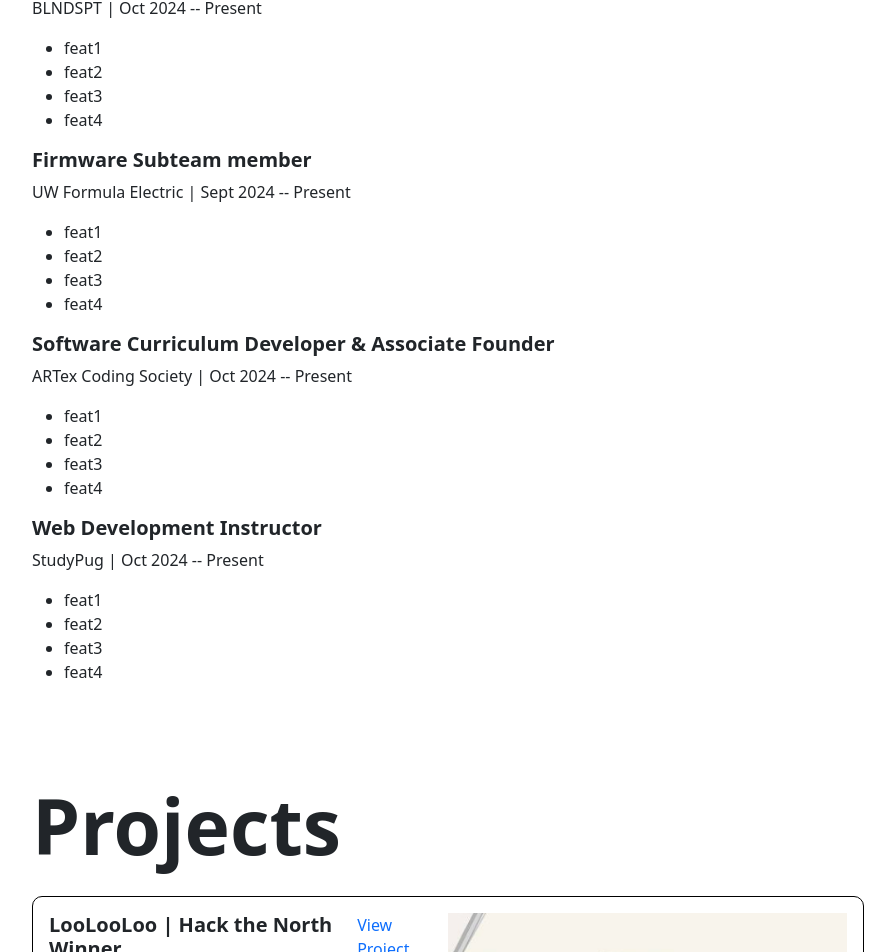
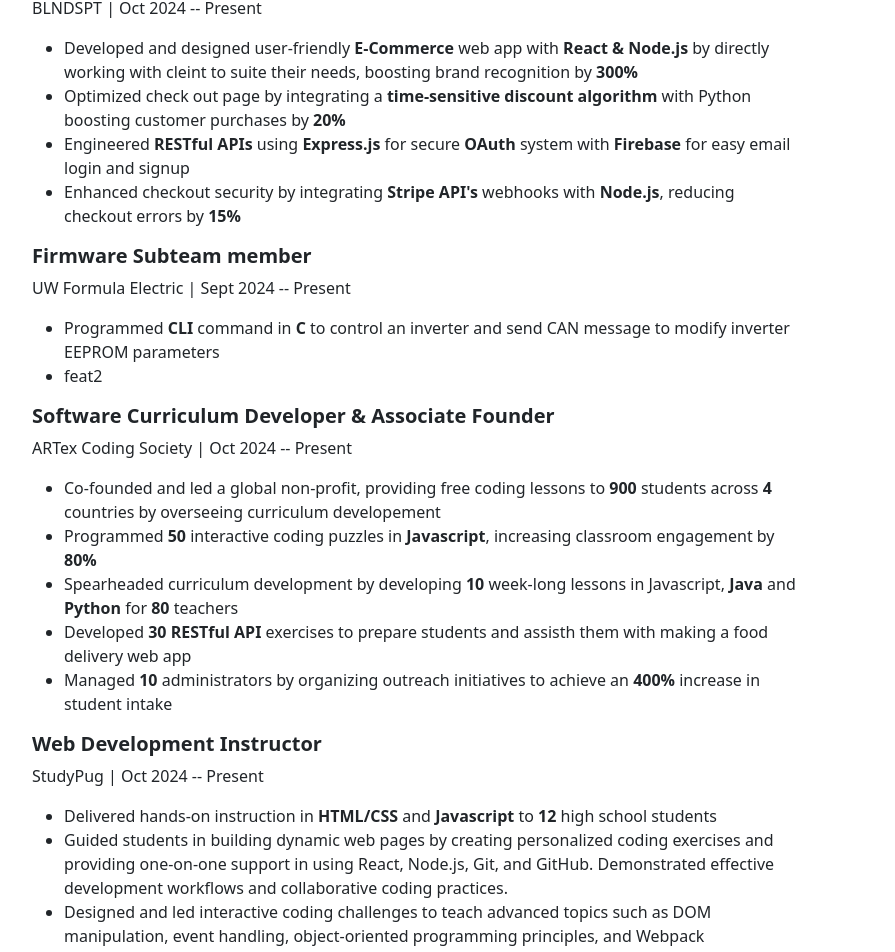
Before and after one commit to gordonzhang1/personal-portfolio, a React (Vite) app: page / in a window 1280 px wide. Shown: the part 2714-3666 px from the top of the page, without its empty margins (192-1087 px from the left). Built offline with nearby package versions, Linux system fonts and the light colour scheme.

Commit message:
feat: experiences

```diff
--- a/src/components/Experience.jsx
+++ b/src/components/Experience.jsx
@@ -11,10 +11,29 @@
           <h2>Full Stack Developer</h2>
           <p class="date-location">BLNDSPT | Oct 2024 -- Present</p>
           <ul className="experience-ul-1">
-            <li>feat1</li>
-            <li>feat2</li>
-            <li>feat3</li>
-            <li>feat4</li>
+            <li>
+              Developed and designed user-friendly <strong>E-Commerce</strong>{" "}
+              web app with <strong>React & Node.js</strong> by directly working
+              with cleint to suite their needs, boosting brand recognition by
+              <strong> 300%</strong>
+            </li>
+            <li>
+              Optimized check out page by integrating a{" "}
+              <strong>time-sensitive discount algorithm</strong> with Python
+              boosting customer purchases by <strong>20%</strong>
+            </li>
+            <li>
+              Engineered <strong>RESTful APIs</strong> using{" "}
+              <strong>Express.js</strong> for secure <strong>OAuth</strong>{" "}
+              system with <strong>Firebase</strong> for easy email login and
+              signup
+            </li>
+            <li>
+              Enhanced checkout security by integrating{" "}
+              <strong>Stripe API's</strong> webhooks with{" "}
+              <strong>Node.js</strong>, reducing checkout errors by{" "}
+              <strong>15%</strong>
+            </li>
           </ul>
         </div>
         <div className="item2">
@@ -23,10 +42,12 @@
             UW Formula Electric | Sept 2024 -- Present
           </p>
           <ul className="experience-ul-1">
-            <li>feat1</li>
+            <li>
+              Programmed <strong>CLI</strong> command in <strong>C</strong> to
+              control an inverter and send CAN message to modify inverter EEPROM
+              parameters
+            </li>
             <li>feat2</li>
-            <li>feat3</li>
-            <li>feat4</li>
           </ul>
         </div>
         <div className="item3">
@@ -35,20 +56,55 @@
             ARTex Coding Society | Oct 2024 -- Present
           </p>
           <ul className="experience-ul-1">
-            <li>feat1</li>
-            <li>feat2</li>
-            <li>feat3</li>
-            <li>feat4</li>
+            <li>
+              Co-founded and led a global non-profit, providing free coding
+              lessons to <strong>900</strong> students across <strong>4</strong>{" "}
+              countries by overseeing curriculum developement
+            </li>
+            <li>
+              Programmed <strong>50</strong> interactive coding puzzles in{" "}
+              <strong>Javascript</strong>, increasing classroom engagement by{" "}
+              <strong>80%</strong>
+            </li>
+            <li>
+              Spearheaded curriculum development by developing{" "}
+              <strong>10</strong> week-long lessons in Javascript,{" "}
+              <strong>Java</strong> and <strong>Python</strong> for{" "}
+              <strong>80</strong> teachers
+            </li>
+            <li>
+              Developed <strong>30</strong> <strong>RESTful API</strong>{" "}
+              exercises to prepare students and assisth them with making a food
+              delivery web app
+            </li>
+            <li>
+              Managed <strong>10</strong> administrators by organizing outreach
+              initiatives to achieve an <strong>400%</strong> increase in
+              student intake
+            </li>
           </ul>
         </div>
         <div className="item4">
           <h2>Web Development Instructor</h2>
           <p class="date-location">StudyPug | Oct 2024 -- Present</p>
           <ul className="experience-ul-1">
-            <li>feat1</li>
-            <li>feat2</li>
-            <li>feat3</li>
-            <li>feat4</li>
+            <li>
+              Delivered hands-on instruction in <strong>HTML/CSS</strong> and{" "}
+              <strong>Javascript</strong> to <strong>12</strong> high school
+              students
+            </li>
+            <li>
+              Guided students in building dynamic web pages by creating
+              personalized coding exercises and providing one-on-one support in
+              using React, Node.js, Git, and GitHub. Demonstrated effective
+              development workflows and collaborative coding practices.
+            </li>
+            <li>
+              Designed and led interactive coding challenges to teach advanced
+              topics such as DOM manipulation, event handling, object-oriented
+              programming principles, and Webpack configuration, ensuring
+              students could apply these concepts in practical projects.
+            </li>
           </ul>
         </div>
       </div>
--- a/src/components/Projects.jsx
+++ b/src/components/Projects.jsx
@@ -99,15 +99,7 @@
               View Project
             </a>
           </div>
-          <p>
-            Lorem ipsum dolor sit amet consectetur, adipisicing elit. Nulla
-            deserunt dolorem eligendi, saepe eum facilis vel delectus vitae. A
-            labore doloremque ratione amet quia earum tempore exercitationem
-            animi beatae totam? Lorem ipsum, dolor sit amet consectetur
-            adipisicing elit. Vel modi veniam adipisci optio similique quidem
-            fuga voluptatibus quod quae corporis, ad dicta velit aspernatur,
-            impedit consequuntur, eius illo magnam sit.
-          </p>
+          <p>My Portfolio Project</p>
           <div className="loo-skills">
             <img className="loo-skill-item" src={js} />
             <img className="loo-skill-item" src={html} />
```
